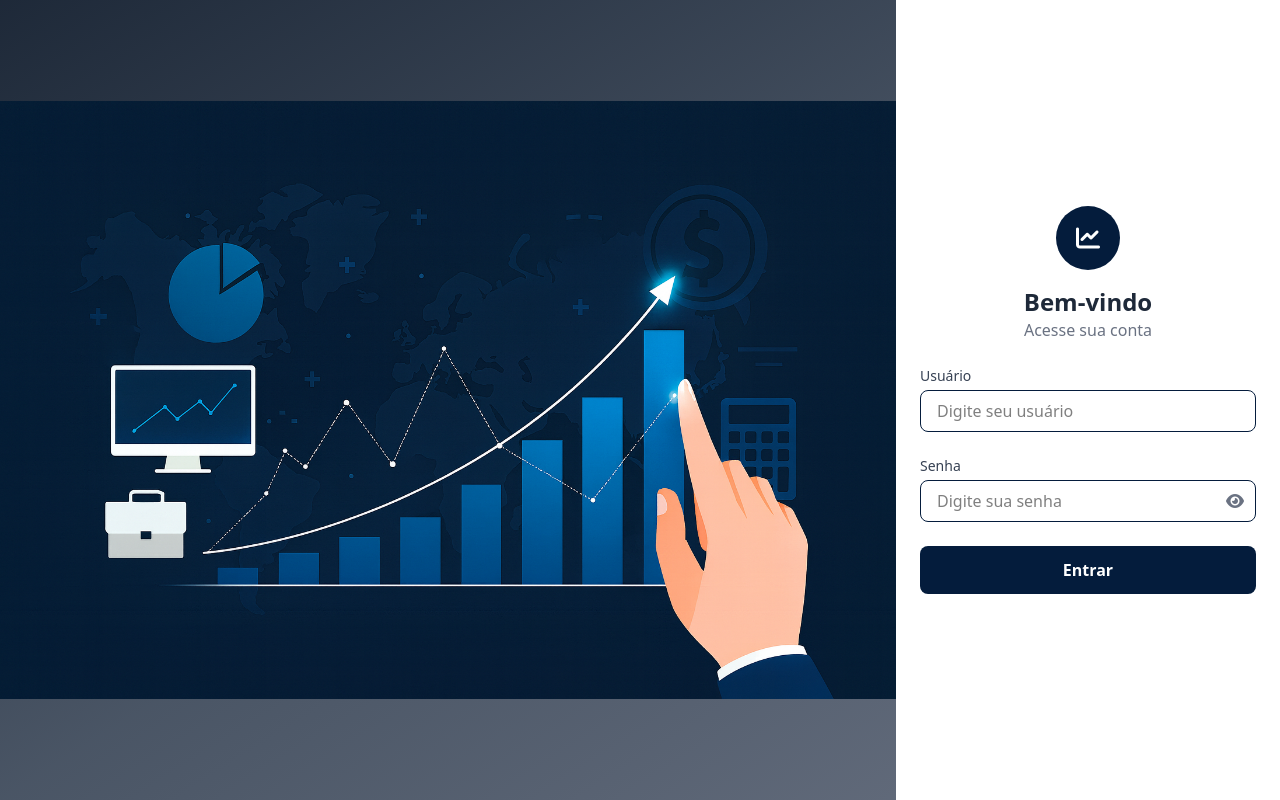
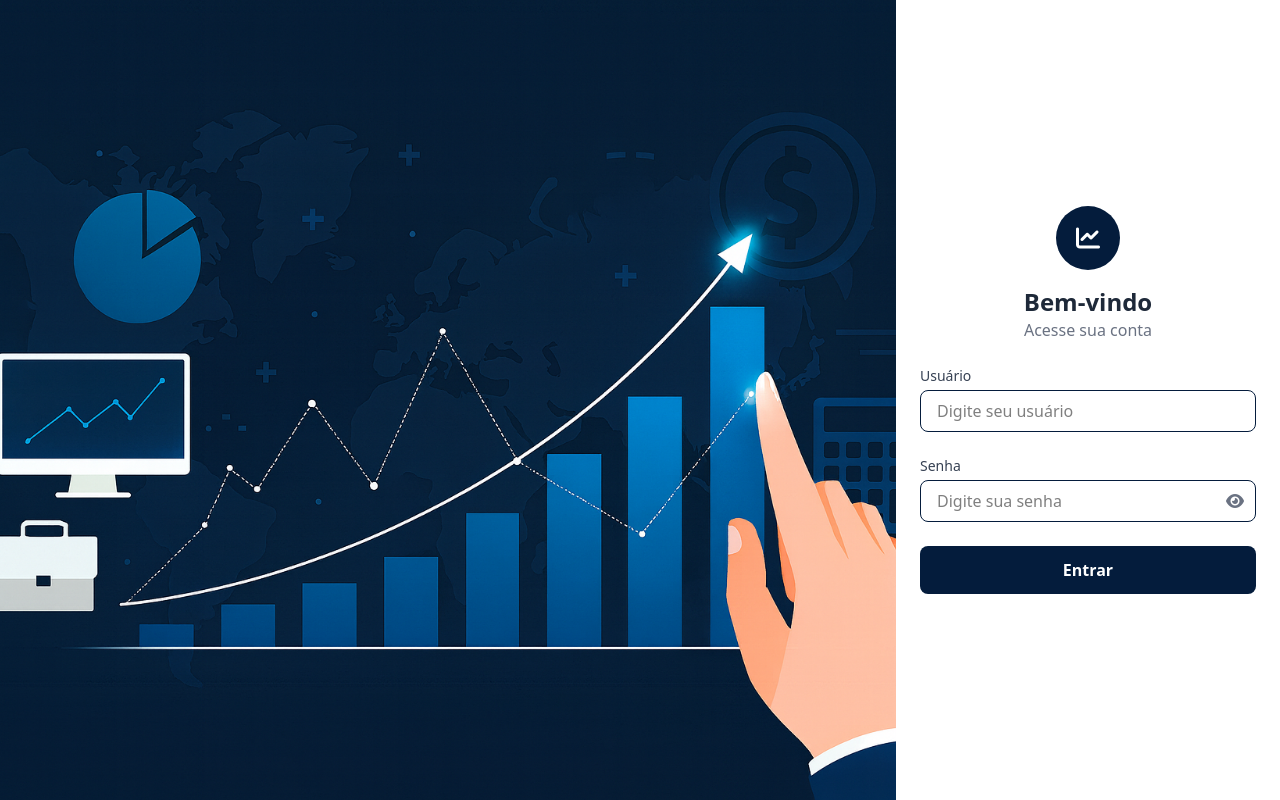
Before and after one commit to leosilvajr/clean-money-front, a React (Vite) app: page /competencias in a window 1280 px wide. Built offline with nearby package versions, Linux system fonts and the light colour scheme.

Commit message:
style: ajustando imagem da tela de login

```diff
--- a/src/Pages/Login/login.jsx
+++ b/src/Pages/Login/login.jsx
@@ -21,7 +21,7 @@ export default function Login({ onLoginSuccess }) {
         <img
           src={imgbg}
           alt="Financial Control"
-          className=""
+          className="object-cover w-full h-full"
         />
       </div>
       <div className="bg-white flex flex-col items-center justify-center p-6 h-full basis-[30%]">
```
